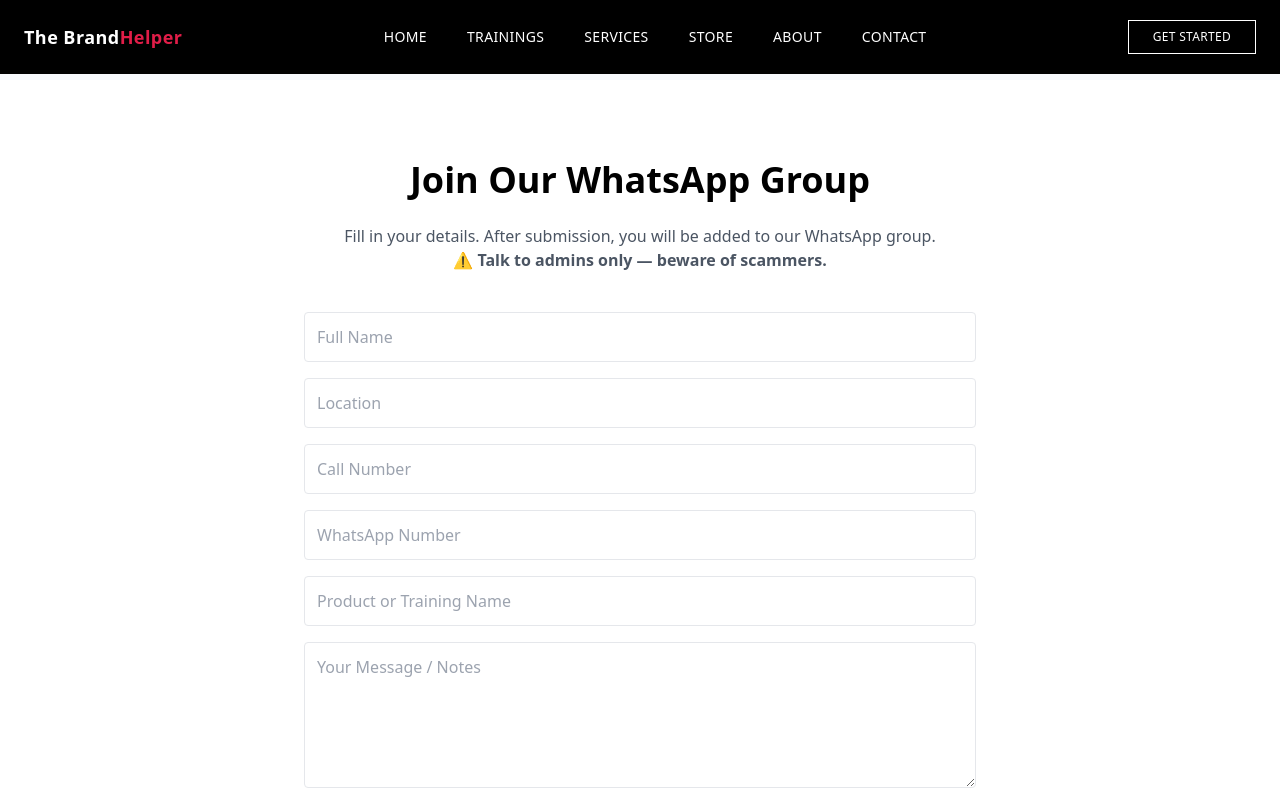
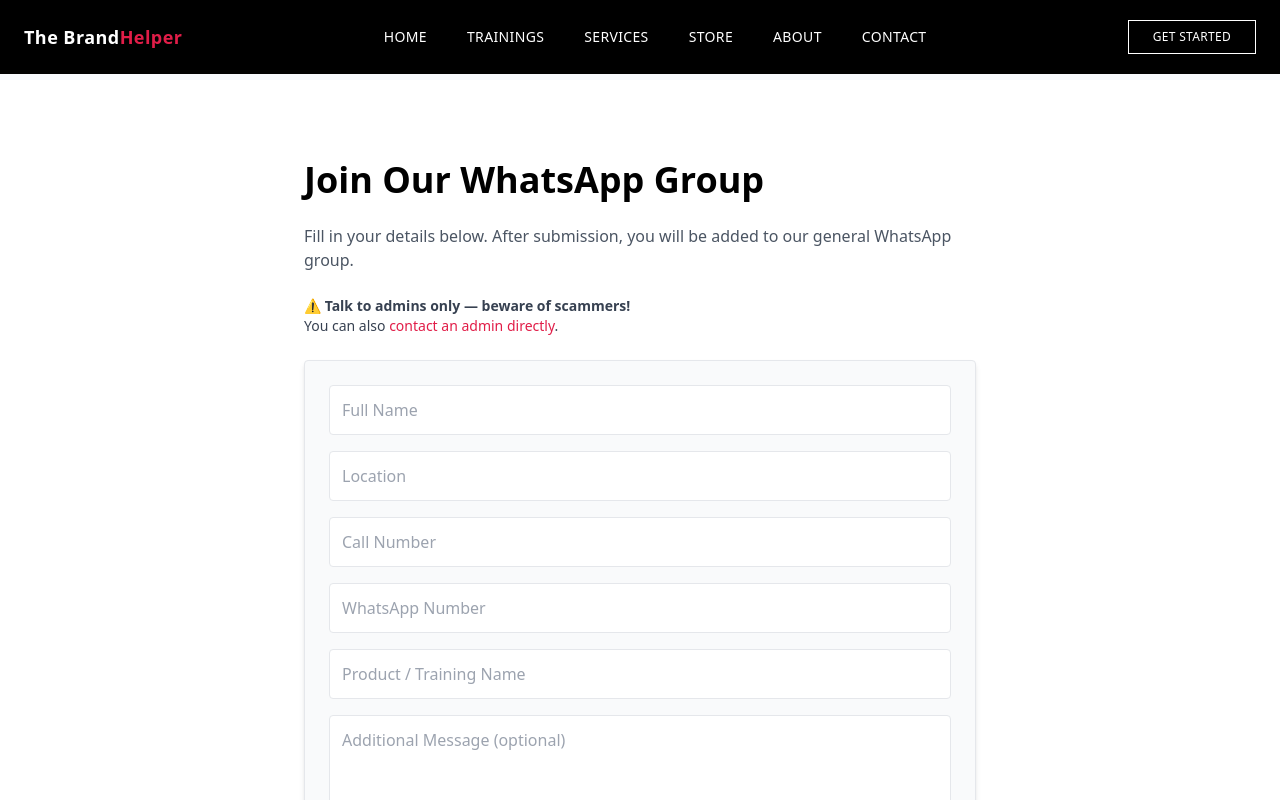
Before and after one commit to blackbird77ad/TheBrandHelper, a React (Vite) app: page /contact in a window 1280 px wide. Shown: the top 800 px of the page. Built offline with nearby package versions, Linux system fonts and the light colour scheme; the HTML template or start-up script is replaced by a standard one.

Commit message:
App script for backend added

```diff
--- a/src/pages/Contact.jsx
+++ b/src/pages/Contact.jsx
@@ -1,12 +1,12 @@
 import React, { useState } from "react";
 
-export default function StoreContact() {
+export default function Contact() {
   const [formData, setFormData] = useState({
     fullName: "",
     location: "",
     call: "",
     whatsapp: "",
-    productOrTraining: "",
+    product: "",
     message: "",
   });
 
@@ -17,31 +17,50 @@ export default function StoreContact() {
   const handleSubmit = (e) => {
     e.preventDefault();
 
-    const url = "https://script.google.com/macros/s/AKfycbx0z0Ex-dxJpdPEZOZ4_Z8pw2plTxWTXsRvOjLWLF1ehw-r1MdXqxXwj8AKvTEXIz76kA/exec";
-
-    fetch(url, {
-      method: "POST",
-      body: JSON.stringify(formData),
-    })
+    // Send data to Google Sheet via your Web App URL
+    fetch(
+      "https://script.google.com/macros/s/AKfycbx0z0Ex-dxJpdPEZOZ4_Z8pw2plTxWTXsRvOjLWLF1ehw-r1MdXqxXwj8AKvTEXIz76kA/exec",
+      {
+        method: "POST",
+        body: JSON.stringify(formData),
+      }
+    )
       .then(() => {
-        // Redirect to WhatsApp group after submission
-        window.location.href = "https://chat.whatsapp.com/HpS3JYpWejM7L2sfVOSvek?mode=gi_t";
+        // Redirect to WhatsApp group after successful submission
+        window.location.href =
+          "https://chat.whatsapp.com/HpS3bYpWejM7L2sfVOSvek?mode=gi_t";
       })
-      .catch((err) => alert("Something went wrong: " + err));
+      .catch((err) => alert("Submission failed: " + err));
   };
 
   return (
     <section className="min-h-screen bg-white px-6 py-20">
       <div className="max-w-2xl mx-auto">
-        <h1 className="text-4xl font-semibold mb-6 text-center">Join Our WhatsApp Group</h1>
-        <p className="text-gray-600 mb-10 text-center">
-          Fill in your details. After submission, you will be added to our WhatsApp group.
-          <br />
-          <strong>⚠️ Talk to admins only — beware of scammers.</strong>
+        <h1 className="text-4xl font-semibold mb-6">Join Our WhatsApp Group</h1>
+        <p className="text-gray-600 mb-6">
+          Fill in your details below. After submission, you will be added to our general WhatsApp group.
         </p>
 
-        <form onSubmit={handleSubmit} className="space-y-4">
+        {/* Warning notice */}
+        <p className="text-gray-700 mb-6 text-sm">
+          ⚠️ <span className="font-semibold">Talk to admins only — beware of scammers!</span>
+          <br />
+          You can also{" "}
+          <a
+            href="https://wa.me/+233544930276"
+            target="_blank"
+            rel="noopener noreferrer"
+            className="text-[#E11D48] hover:text-[#FF3366]"
+          >
+            contact an admin directly
+          </a>
+          .
+        </p>
 
+        <form
+          onSubmit={handleSubmit}
+          className="space-y-4 border p-6 rounded shadow-md bg-gray-50"
+        >
           <input
             type="text"
             name="fullName"
@@ -51,7 +70,6 @@ export default function StoreContact() {
             onChange={handleChange}
             className="w-full border p-3 rounded"
           />
-
           <input
             type="text"
             name="location"
@@ -61,7 +79,6 @@ export default function StoreContact() {
             onChange={handleChange}
             className="w-full border p-3 rounded"
           />
-
           <input
             type="tel"
             name="call"
@@ -71,7 +88,6 @@ export default function StoreContact() {
             onChange={handleChange}
             className="w-full border p-3 rounded"
           />
-
           <input
             type="tel"
             name="whatsapp"
@@ -81,21 +97,19 @@ export default function StoreContact() {
             onChange={handleChange}
             className="w-full border p-3 rounded"
           />
-
           <input
             type="text"
-            name="productOrTraining"
-            placeholder="Product or Training Name"
+            name="product"
+            placeholder="Product / Training Name"
             required
-            value={formData.productOrTraining}
+            value={formData.product}
             onChange={handleChange}
             className="w-full border p-3 rounded"
           />
-
           <textarea
             name="message"
-            placeholder="Your Message / Notes"
-            rows="5"
+            placeholder="Additional Message (optional)"
+            rows="4"
             value={formData.message}
             onChange={handleChange}
             className="w-full border p-3 rounded"
@@ -103,7 +117,7 @@ export default function StoreContact() {
 
           <button
             type="submit"
-            className="bg-black text-white px-6 py-3 rounded hover:bg-gray-800 transition w-full"
+            className="bg-black text-white px-6 py-3 rounded hover:bg-gray-800 transition"
           >
             Join WhatsApp Group
           </button>
```
